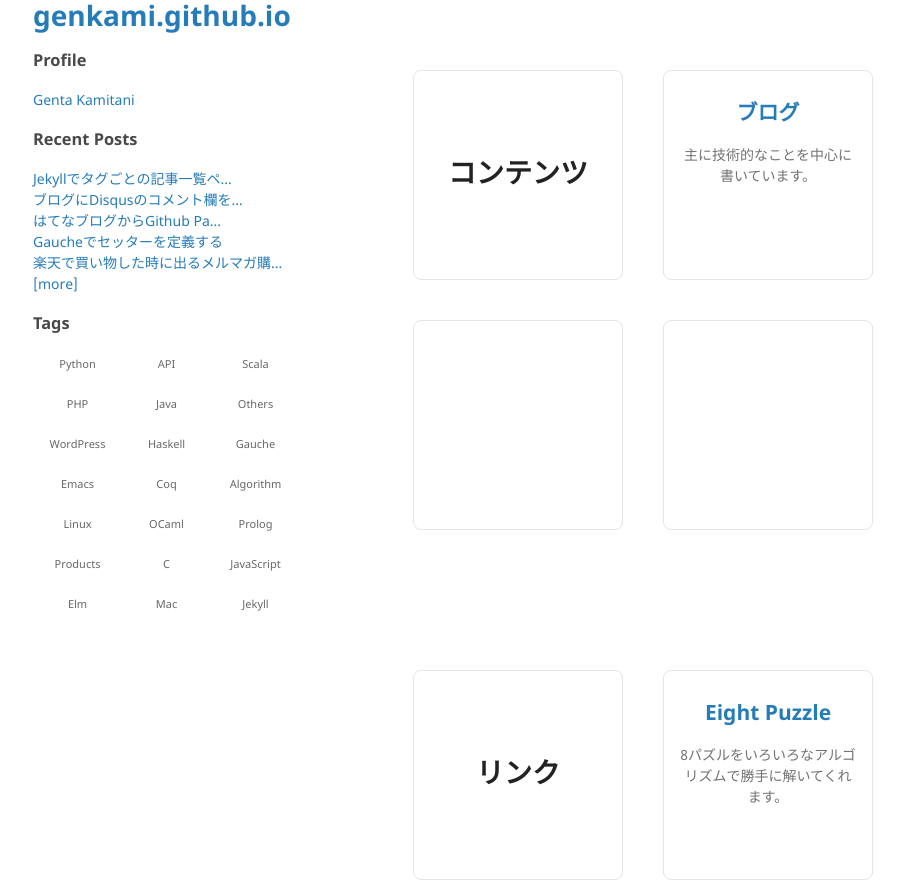
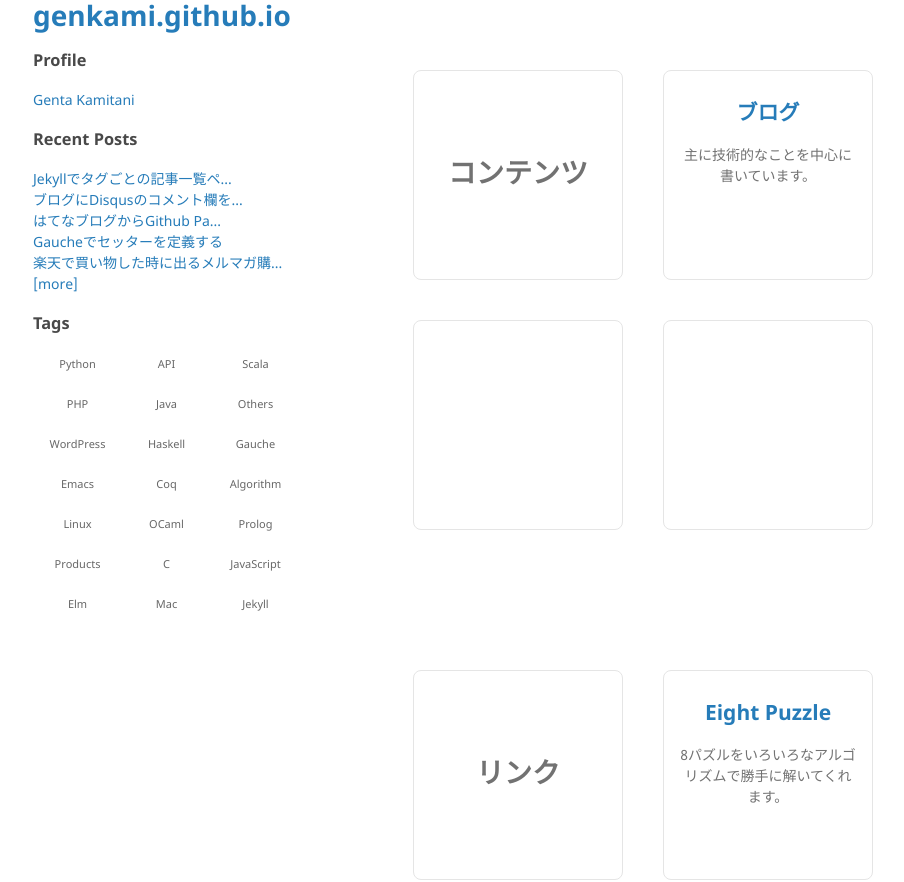
Before and after one commit to genkami/genkami.github.io, a Jekyll site: the page built from index.html, in a window 1280 px wide. Shown: the top 882 px of the page, without its empty margins (177-1081 px from the left). Built offline with Jekyll 4.4.1, drawn with Linux system fonts in a browser that asks for light colours; comment, search, counter and statistics services are not loaded.

Commit message:
見出しの色変えた

```diff
--- a/index.html
+++ b/index.html
@@ -72,4 +72,8 @@ title: top
    align-items: center;
    justify-content: center;
  }
+
+ .content-header h1 {
+   color: #727272;
+ }
 </style>
```
